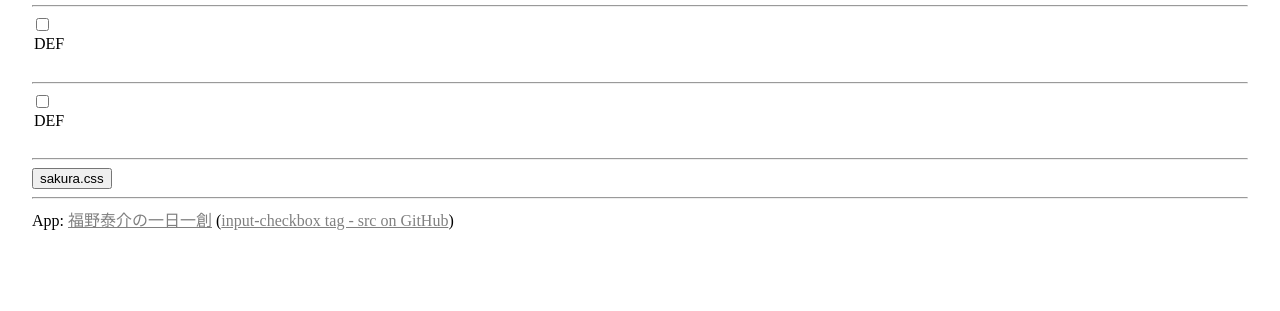
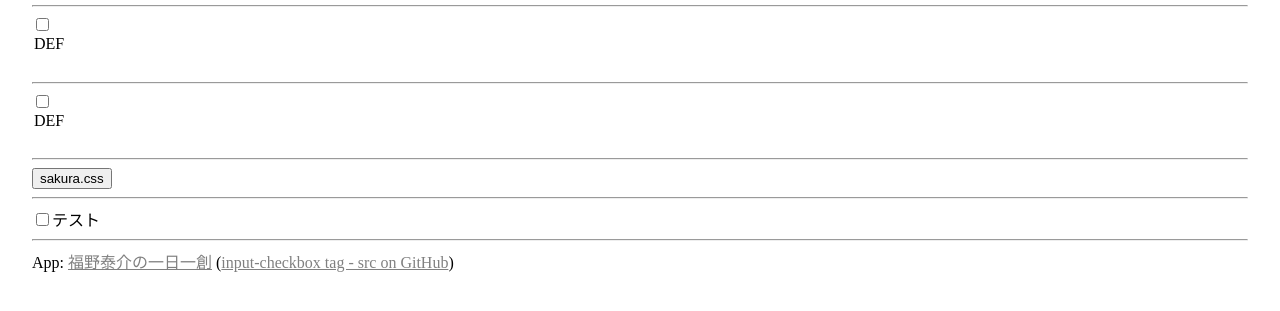
Before and after one commit to code4fukui/input-checkbox, a plain HTML site: page index.html in a window 1280 px wide. Shown: the part 115-426 px from the top of the page. Drawn offline with Linux system fonts and the light colour scheme.

Commit message:
add constructor with label text

```diff
--- a/index.html
+++ b/index.html
@@ -57,6 +57,16 @@ sakuracss.onclick = () => {
 </script>
 
 <hr>
+
+<div id="div1"></div>
+
+<script type="module">
+import { InputCheckbox } from "./input-checkbox.js";
+
+div1.appendChild(new InputCheckbox("テスト"));
+</script>
+
+<hr>
 <style>a { color: gray !important }</style>
 App: <a href=https://fukuno.jig.jp/3323>福野泰介の一日一創</a> (<a href=https://github.com/code4fukui/input-checkbox>input-checkbox tag - src on GitHub</a>)<br>
 </body>
--- a/input-checkbox.js
+++ b/input-checkbox.js
@@ -1,6 +1,9 @@
 class InputCheckbox extends HTMLElement {
-  constructor() {
+  constructor(s) {
     super();
+    if (s !== undefined) {
+      this.textContent = s;
+    }
     this._replace();
   }
   _replace() {
```
